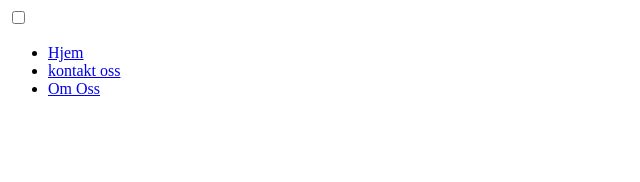
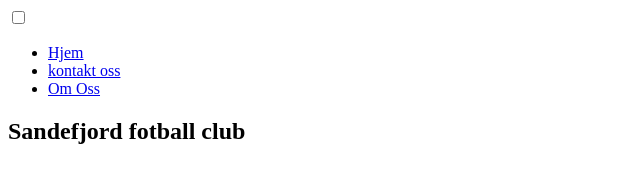
Before and after one commit to maywands/sandefjordfotballclub, a plain HTML site: page index.htm in a window 1280 px wide. Shown: the whole page, without its empty margins (0-640 px from the left). Drawn offline with Linux system fonts and the light colour scheme.

Commit message:
Dette er html-file

```diff
--- a/index.htm
+++ b/index.htm
@@ -17,6 +17,7 @@
                     <li><a href="om-oss.html" class="no-link">Om Oss</a></li>
             </ul>
         </nav>
+        <h2>Sandefjord fotball club</h2>
     </header>
 </body>
 </html>
```
